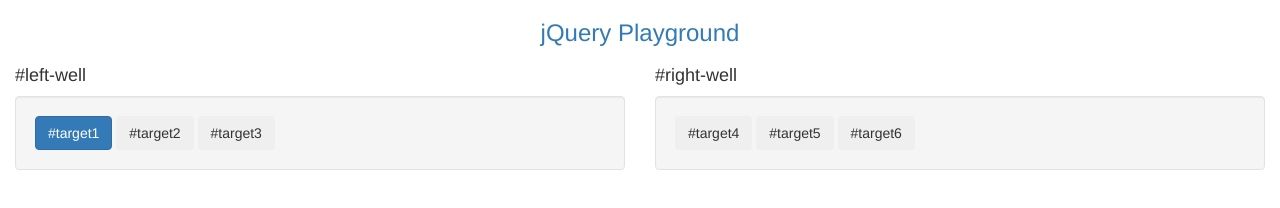
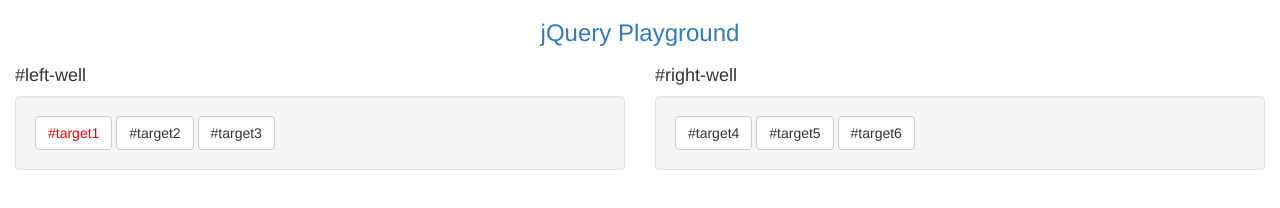
Before and after one commit to danieladelvos/fcc-html5-and-css, a website: page jquery-playground.html in a window 1280 px wide. Drawn offline with nearby package versions, Linux system fonts and the light colour scheme.

Commit message:
jquery change css

```diff
--- a/jquery-playground.html
+++ b/jquery-playground.html
@@ -22,10 +22,7 @@
   <body>
     <script>
       $(document).ready(function() {
-        $('button').addClass('animated');
-        $('button').removeClass('btn-default');
-        $('.btn').addClass('shake');
-        $('#target1').addClass('btn-primary');
+        $('#target1').css('color', 'red');
       });
     </script>
       <div class="container-fluid">
```
